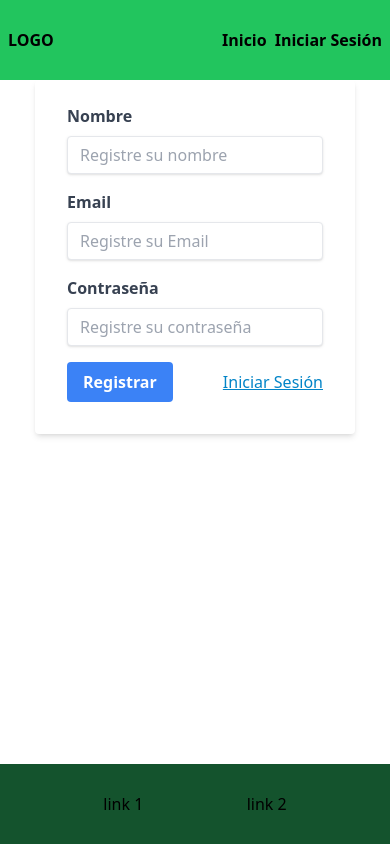
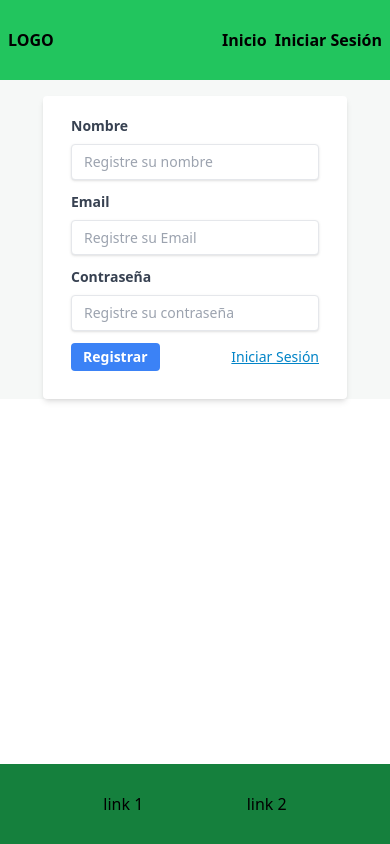
Before and after one commit to IronBeagle70/react-front-electivo, a React (Vite) app: page /signup in a window 390 px wide. Built offline with nearby package versions, Linux system fonts and the light colour scheme.

Commit message:
adding home page

```diff
--- a/index.html
+++ b/index.html
@@ -7,7 +7,7 @@
     <title>Vite + React</title>
   </head>
   <body>
-    <div id="root"></div>
+    <div class="bg-body-color" id="root"></div>
     <div id="modal"></div>
     <script type="module" src="/src/main.jsx"></script>
   </body>
--- a/src/App.css
+++ b/src/App.css
@@ -17,7 +17,7 @@
   filter: drop-shadow(0 0 2em #61dafbaa);
 }
 
-@keyframes logo-spin {
+/* @keyframes logo-spin {
   from {
     transform: rotate(0deg);
   }
@@ -30,7 +30,7 @@
   a:nth-of-type(2) .logo {
     animation: logo-spin infinite 20s linear;
   }
-}
+} */
 
 .card {
   padding: 2em;
--- a/src/components/FooterComponent.jsx
+++ b/src/components/FooterComponent.jsx
@@ -2,7 +2,7 @@ import React from 'react';
 
 function FooterComponent({footPosition}) {
     return (
-        <footer className={`bg-green-900 w-full h-20 sm:h-12 flex items-center justify-evenly ${footPosition} `}>
+        <footer className={`bg-green-700 w-full h-20 sm:h-12 flex items-center justify-evenly ${footPosition} `}>
             <p>link 1</p>
             <p>link 2</p>
         </footer>
--- a/src/index.css
+++ b/src/index.css
@@ -2,73 +2,15 @@
 @tailwind components;
 @tailwind utilities;
 
-/* :root {
-  font-family: Inter, Avenir, Helvetica, Arial, sans-serif;
-  font-size: 16px;
-  line-height: 24px;
-  font-weight: 400;
-
-  color-scheme: light dark;
-  color: rgba(255, 255, 255, 0.87);
-  background-color: #242424;
-
-  font-synthesis: none;
-  text-rendering: optimizeLegibility;
-  -webkit-font-smoothing: antialiased;
-  -moz-osx-font-smoothing: grayscale;
-  -webkit-text-size-adjust: 100%;
+.rotate-infinite {
+  animation: spin 20s linear infinite;
 }
 
-a {
-  font-weight: 500;
-  color: #646cff;
-  text-decoration: inherit;
+@keyframes spin {
+  from {
+    transform: rotate(0deg);
+  }
+  to {
+    transform: rotate(360deg);
+  }
 }
-a:hover {
-  color: #535bf2;
-}
-
-body {
-  margin: 0;
-  display: flex;
-  place-items: center;
-  min-width: 320px;
-  min-height: 100vh;
-}
-
-h1 {
-  font-size: 3.2em;
-  line-height: 1.1;
-}
-
-button {
-  border-radius: 8px;
-  border: 1px solid transparent;
-  padding: 0.6em 1.2em;
-  font-size: 1em;
-  font-weight: 500;
-  font-family: inherit;
-  background-color: #1a1a1a;
-  cursor: pointer;
-  transition: border-color 0.25s;
-}
-button:hover {
-  border-color: #646cff;
-}
-button:focus,
-button:focus-visible {
-  outline: 4px auto -webkit-focus-ring-color;
-}
-
-@media (prefers-color-scheme: light) {
-  :root {
-    color: #213547;
-    background-color: #ffffff;
-  }
-  a:hover {
-    color: #747bff;
-  }
-  button {
-    background-color: #f9f9f9;
-  }
-} */
--- a/src/pages/Home.jsx
+++ b/src/pages/Home.jsx
@@ -1,6 +1,9 @@
 import React from 'react';
+import { NavLink } from 'react-router-dom';
 import FooterComponent from '../components/FooterComponent';
 import Header from '../components/Header';
+
+import { FaLinkedin, FaGithub, FaReact } from "react-icons/fa";
 
 function Home() {
 
@@ -22,8 +25,25 @@ function Home() {
     return (
         <>
             <Header bgHeader={"bg-teal-300"} enlaces={HomeLinks} />
-            <div className='bg-slate-700'>Home</div>
-            <FooterComponent footPosition={"absolute bottom-0"} />
+            <div className='flex flex-col items-center justify-evenly h-[calc(100vh-80px)] sm:h-[calc(100vh-48px)]'>
+                <div className='flex justify-center items-center flex-wrap'>
+                    <h1 className='text-lg sm:text-xl md:text-2xl text-center font-semibold mr-1 sm:mr-2'>Static Shopping Cart with </h1>
+                    <FaReact className='text-5xl  sm:text-6xl md:text-7xl text-bg-react rotate-infinite' />
+                </div>
+                <img src="/public/wallpaperSC.jpg" className='w-[400px] mx-auto' alt="wallpaper_home" />
+                <NavLink to={'/catalogue'} className='px-2 py-1 rounded bg-blue-600 text-base sm:text-lg md:text-xl font-semibold text-white hover:bg-blue-700 hover:text-blue-100 active:bg-blue-500'>
+                    Ir al Catálogo
+                </NavLink>
+                <div className='flex items-center justify-evenly text-4xl md:text-5xl w-48 '>
+                    <a target="_blank" rel="noopener noreferrer" href="https://www.linkedin.com/in/alvaro-mateo-mendoza-capcha-27907a248/">
+                        <FaLinkedin className='text-bg-linkedin hover:text-blue-600 active:text-blue-700' />
+                    </a>
+                    <a target="_blank" rel="noopener noreferrer" href="https://github.com/IronBeagle70">
+                        <FaGithub className='text-bg-github hover:text-stone-800 active:text-stone-900 ' />
+                    </a>
+                </div>
+            </div>
+            {/* <FooterComponent footPosition={"absolute bottom-0"} /> */}
         </>
     );
 };
--- a/src/pages/Login.jsx
+++ b/src/pages/Login.jsx
@@ -21,18 +21,18 @@ function Login() {
             <Header bgHeader={"bg-green-500"} enlaces={LoginLinks}/>
             <div className="w-full max-w-xs m-auto">
                 {/* {error && <div className="bg-red-100 border border-red-400 text-red-700 px-4 py-3 rounded relative mb-2 text-center text-sm" role="alert" ><span className="sm:inline block" >{error}</span></div> } */}
-                <form  className="bg-white shadow-md rounded px-8 pt-6 pb-8 mb-4" >
-                    <div className="mb-4">
-                        <label htmlFor="email" className="block text-gray-700 text-base font-bold mb-2" >Email</label>
-                        <input type="email" name='email' id='email' placeholder='Ingrese su Email'  className="shadow appearance-none border rounded w-full py-2 px-3 text-gray-700 leading-tight focus:outline-none focus:shadow-outline" autoComplete='off' required />
+                <form  className="bg-white shadow-md rounded px-7 sm:px-8 pt-5 sm:pt-6 pb-7 sm:pb-8 mt-4 sm:mt-5 mx-2" >
+                    <div className="mb-3 sm:mb-4">
+                        <label htmlFor="email" className="block text-gray-700 text-sm sm:text-base font-bold mb-2" >Email</label>
+                        <input type="email" name='email' id='email' placeholder='Ingrese su Email'  className="shadow appearance-none border rounded w-full py-2 px-3 text-gray-700 text-sm sm:text-base leading-tight focus:outline-none focus:shadow-outline" autoComplete='off' required />
                     </div>
-                    <div className="mb-4">
-                        <label htmlFor="password" className="block text-gray-700 text-base font-bold mb-2" >Contraseña</label>
-                        <input type="password" name='password' id='password' placeholder='Ingrese su constraseña'  className="shadow appearance-none border rounded w-full py-2 px-3 text-gray-700 leading-tight focus:outline-none focus:shadow-outline" required />
+                    <div className="mb-3 sm:mb-4">
+                        <label htmlFor="password" className="block text-gray-700 text-sm sm:text-base font-bold mb-2" >Contraseña</label>
+                        <input type="password" name='password' id='password' placeholder='Ingrese su constraseña'  className="shadow appearance-none border rounded w-full py-2 px-3 text-gray-700 text-sm sm:text-base leading-tight focus:outline-none focus:shadow-outline" required />
                     </div>
                     <div className='flex justify-between items-center'>
-                        <button className="bg-blue-500 hover:bg-blue-700 text-white font-bold py-2 px-4 rounded focus:outline-none focus:shadow-outline" type='submit' >Ingresar</button>
-                        <NavLink to={'/signup'} className={'text-sky-600 underline'} >
+                        <button className="bg-blue-500 hover:bg-blue-700 text-white text-sm sm:text-base font-bold py-1 px-3 sm:py-2 sm:px-4 rounded focus:outline-none focus:shadow-outline" type='submit' >Ingresar</button>
+                        <NavLink to={'/signup'} className={'text-sky-600 underline text-sm sm:text-base'} >
                             Registrate
                         </NavLink>
                     </div>
--- a/src/pages/Signup.jsx
+++ b/src/pages/Signup.jsx
@@ -21,22 +21,22 @@ function Signup() {
             <Header bgHeader={"bg-green-500"} enlaces={SignupLinks}/>
             <div className="w-full max-w-xs m-auto">
                 {/* {error && <div className="bg-red-100 border border-red-400 text-red-700 px-4 py-3 rounded relative mb-2 text-center text-sm" role="alert" ><span className="sm:inline block" >{error}</span></div> } */}
-                <form  className="bg-white shadow-md rounded px-8 pt-6 pb-8 mb-4" >
-                    <div className="mb-4">
-                        <label htmlFor="email" className="block text-gray-700 text-base font-bold mb-2" >Nombre</label>
-                        <input type="email" name='email' id='name' placeholder='Registre su nombre'  className="shadow appearance-none border rounded w-full py-2 px-3 text-gray-700 leading-tight focus:outline-none focus:shadow-outline" autoComplete='off' required />
+                <form  className="bg-white shadow-md rounded px-7 sm:px-8 pt-5 sm:pt-6 pb-7 sm:pb-8 mt-4 sm:mt-5 mx-2" >
+                    <div className="mb-3 sm:mb-4">
+                        <label htmlFor="email" className="block text-gray-700 text-sm sm:text-base font-bold mb-2" >Nombre</label>
+                        <input type="email" name='email' id='name' placeholder='Registre su nombre'  className="shadow appearance-none border rounded w-full py-2 px-3 text-gray-700 text-sm sm:text-base leading-tight focus:outline-none focus:shadow-outline" autoComplete='off' required />
                     </div>
-                    <div className="mb-4">
-                        <label htmlFor="email" className="block text-gray-700 text-base font-bold mb-2" >Email</label>
-                        <input type="email" name='email' id='email' placeholder='Registre su Email'  className="shadow appearance-none border rounded w-full py-2 px-3 text-gray-700 leading-tight focus:outline-none focus:shadow-outline" autoComplete='off' required />
+                    <div className="mb-3 sm:mb-4">
+                        <label htmlFor="email" className="block text-gray-700 text-sm sm:text-base font-bold mb-2" >Email</label>
+                        <input type="email" name='email' id='email' placeholder='Registre su Email'  className="shadow appearance-none border rounded w-full py-2 px-3 text-gray-700 text-sm sm:text-base leading-tight focus:outline-none focus:shadow-outline" autoComplete='off' required />
                     </div>
-                    <div className="mb-4">
-                        <label htmlFor="password" className="block text-gray-700 text-base font-bold mb-2" >Contraseña</label>
-                        <input type="password" name='password' id='password' placeholder='Registre su contraseña'  className="shadow appearance-none border rounded w-full py-2 px-3 text-gray-700 leading-tight focus:outline-none focus:shadow-outline" required />
+                    <div className="mb-3 sm:mb-4">
+                        <label htmlFor="password" className="block text-gray-700 text-sm sm:text-base font-bold mb-2" >Contraseña</label>
+                        <input type="password" name='password' id='password' placeholder='Registre su contraseña'  className="shadow appearance-none border rounded w-full py-2 px-3 text-gray-700 text-sm sm:text-base leading-tight focus:outline-none focus:shadow-outline" required />
                     </div>
                     <div className='flex justify-between items-center'>
-                        <button className="bg-blue-500 hover:bg-blue-700 text-white font-bold py-2 px-4 rounded focus:outline-none focus:shadow-outline" type='submit' >Registrar</button>
-                        <NavLink to={'/login'} className={'text-sky-600 underline'} >
+                        <button className="bg-blue-500 hover:bg-blue-700 text-white text-sm sm:text-base font-bold py-1 px-3 sm:py-2 sm:px-4 rounded focus:outline-none focus:shadow-outline" type='submit' >Registrar</button>
+                        <NavLink to={'/login'} className={'text-sky-600 underline text-sm sm:text-base'} >
                             Iniciar Sesión
                         </NavLink>
                     </div>
--- a/tailwind.config.cjs
+++ b/tailwind.config.cjs
@@ -5,7 +5,14 @@ module.exports = {
     "./src/**/*.{js,ts,jsx,tsx}",
   ],
   theme: {
-    extend: {},
+    extend: {
+      colors: {
+        'body-color':'#F6F8F7',
+        'bg-linkedin':'#0077b7',
+        'bg-github':'#171515',
+        'bg-react':'#00D8FF'
+      }
+    },
   },
   plugins: [],
 }
```
Also changed, not shown: public/wallpaperSC.jpg (added).
